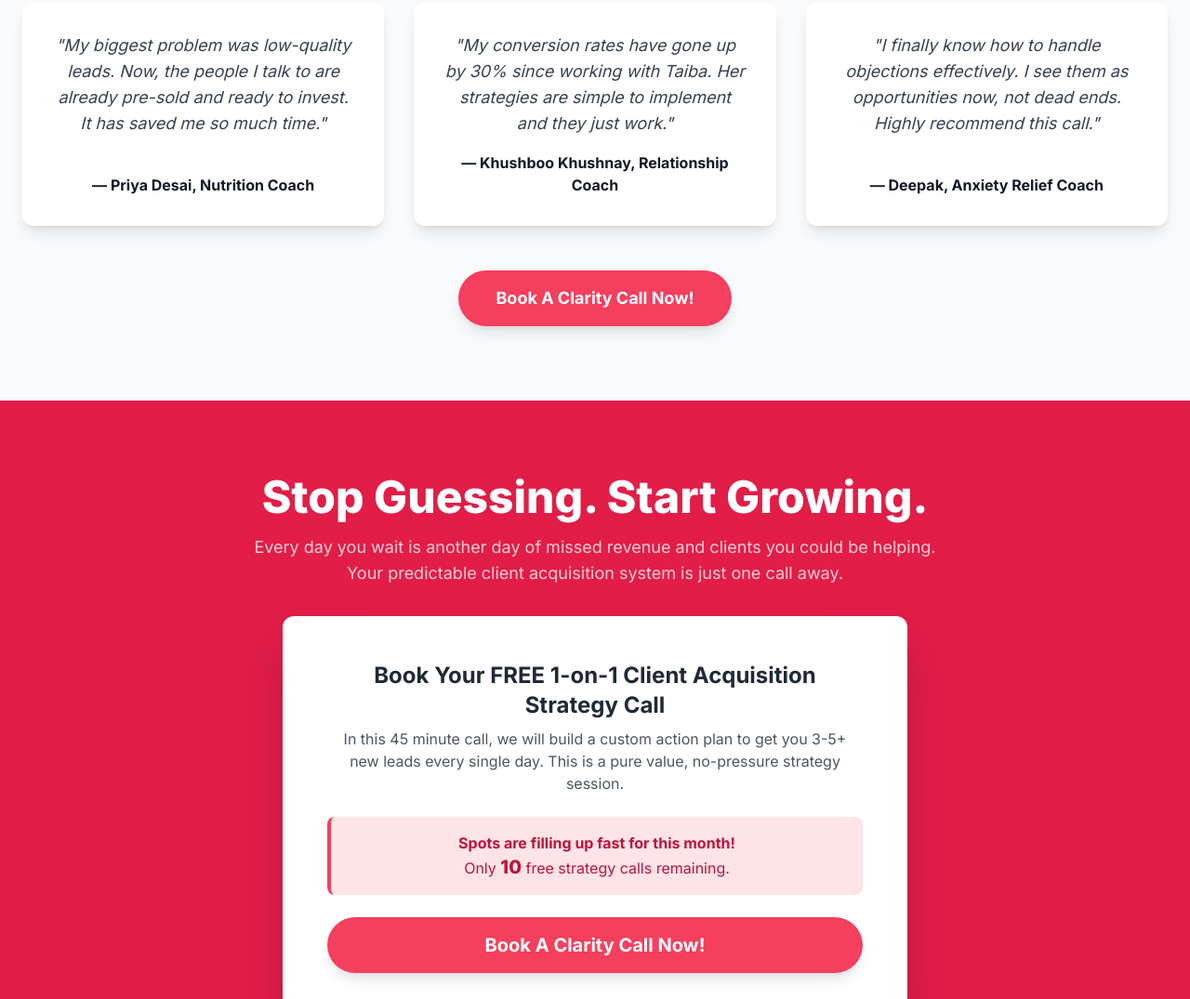
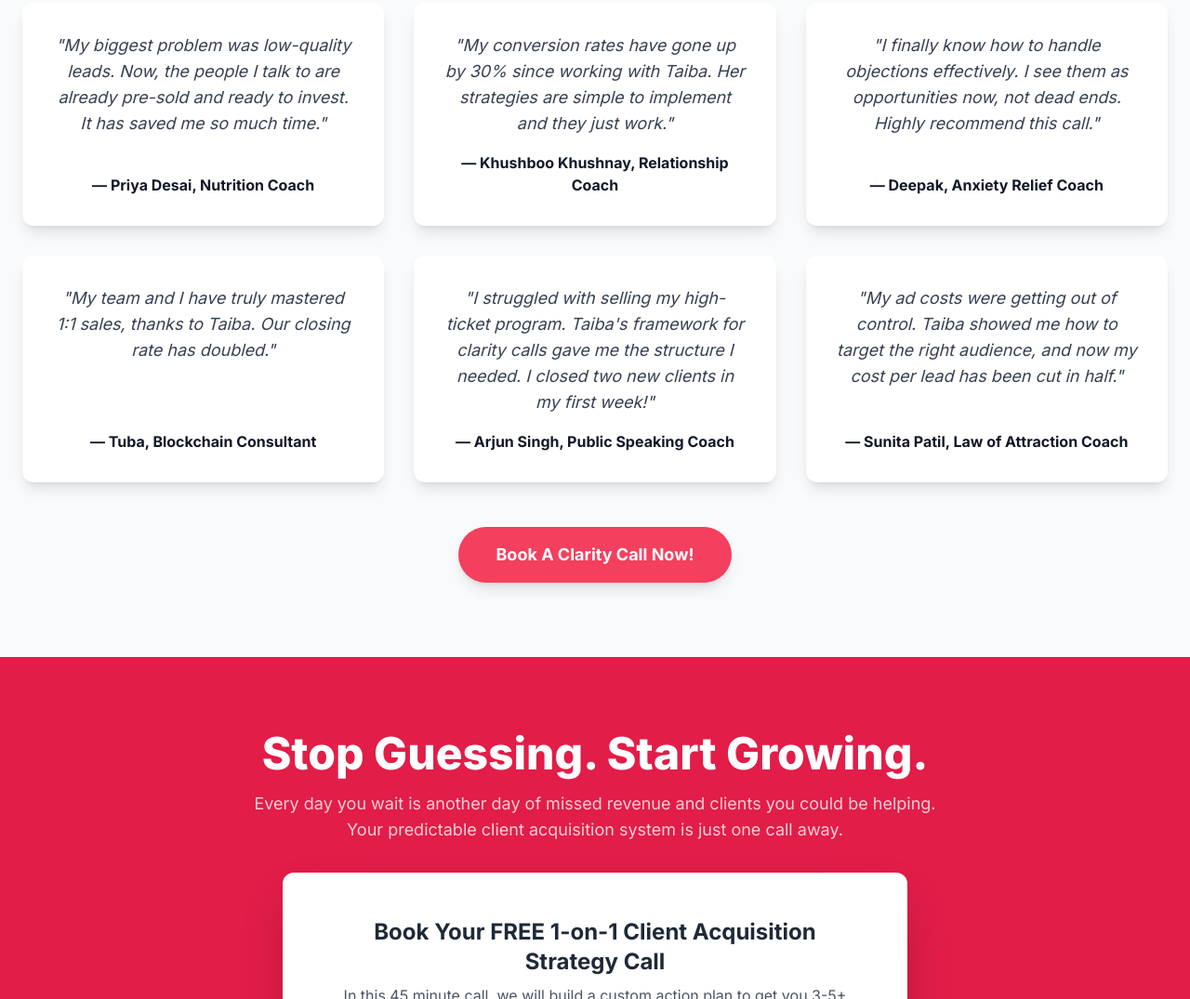
Before and after one commit to taiba143/Website, a plain HTML site: page predictable-clients.html.html in a window 1280 px wide. Shown: the part 3845-4920 px from the top of the page at 93% size. Drawn offline with nearby package versions, Linux system fonts and the light colour scheme.

Commit message:
updated page

```diff
--- a/predictable-clients.html.html
+++ b/predictable-clients.html.html
@@ -308,14 +308,14 @@
                         </blockquote>
                         <footer class="font-bold text-gray-900">— Vidya Chitta, Life Coach</footer>
                     </div>
-                    <!-- NEW Testimonial 3 -->
+                    <!-- Testimonial 3 -->
                     <div class="bg-white p-8 rounded-xl shadow-lg flex flex-col">
                         <blockquote class="text-lg text-gray-700 italic mb-4 flex-grow">
                             "I thought Facebook Ads were too complicated. Taiba's system is so simple. I got my first 3 qualified leads within 48 hours of launching."
                         </blockquote>
                         <footer class="font-bold text-gray-900">— Rohan Sharma, Business Consultant</footer>
                     </div>
-                    <!-- NEW Testimonial 4 -->
+                    <!-- Testimonial 4 -->
                     <div class="bg-white p-8 rounded-xl shadow-lg flex flex-col">
                         <blockquote class="text-lg text-gray-700 italic mb-4 flex-grow">
                             "My biggest problem was low-quality leads. Now, the people I talk to are already pre-sold and ready to invest. It has saved me so much time."
@@ -335,6 +335,27 @@
                             "I finally know how to handle objections effectively. I see them as opportunities now, not dead ends. Highly recommend this call."
                         </blockquote>
                         <footer class="font-bold text-gray-900">— Deepak, Anxiety Relief Coach</footer>
+                    </div>
+                    <!-- NEW Testimonial 7 -->
+                    <div class="bg-white p-8 rounded-xl shadow-lg flex flex-col">
+                        <blockquote class="text-lg text-gray-700 italic mb-4 flex-grow">
+                            "My team and I have truly mastered 1:1 sales, thanks to Taiba. Our closing rate has doubled."
+                        </blockquote>
+                        <footer class="font-bold text-gray-900">— Tuba, Blockchain Consultant</footer>
+                    </div>
+                    <!-- NEW Testimonial 8 -->
+                    <div class="bg-white p-8 rounded-xl shadow-lg flex flex-col">
+                        <blockquote class="text-lg text-gray-700 italic mb-4 flex-grow">
+                            "I struggled with selling my high-ticket program. Taiba's framework for clarity calls gave me the structure I needed. I closed two new clients in my first week!"
+                        </blockquote>
+                        <footer class="font-bold text-gray-900">— Arjun Singh, Public Speaking Coach</footer>
+                    </div>
+                    <!-- NEW Testimonial 9 -->
+                    <div class="bg-white p-8 rounded-xl shadow-lg flex flex-col">
+                        <blockquote class="text-lg text-gray-700 italic mb-4 flex-grow">
+                            "My ad costs were getting out of control. Taiba showed me how to target the right audience, and now my cost per lead has been cut in half."
+                        </blockquote>
+                        <footer class="font-bold text-gray-900">— Sunita Patil, Law of Attraction Coach</footer>
                     </div>
                 </div>
                 <button onclick="openModal()" class="mt-12 inline-block bg-rose-500 text-white font-bold py-4 px-10 rounded-full text-lg hover:bg-rose-600 transition duration-300 ease-in-out transform hover:scale-105 shadow-lg">Book A Clarity Call Now!</button>
```
